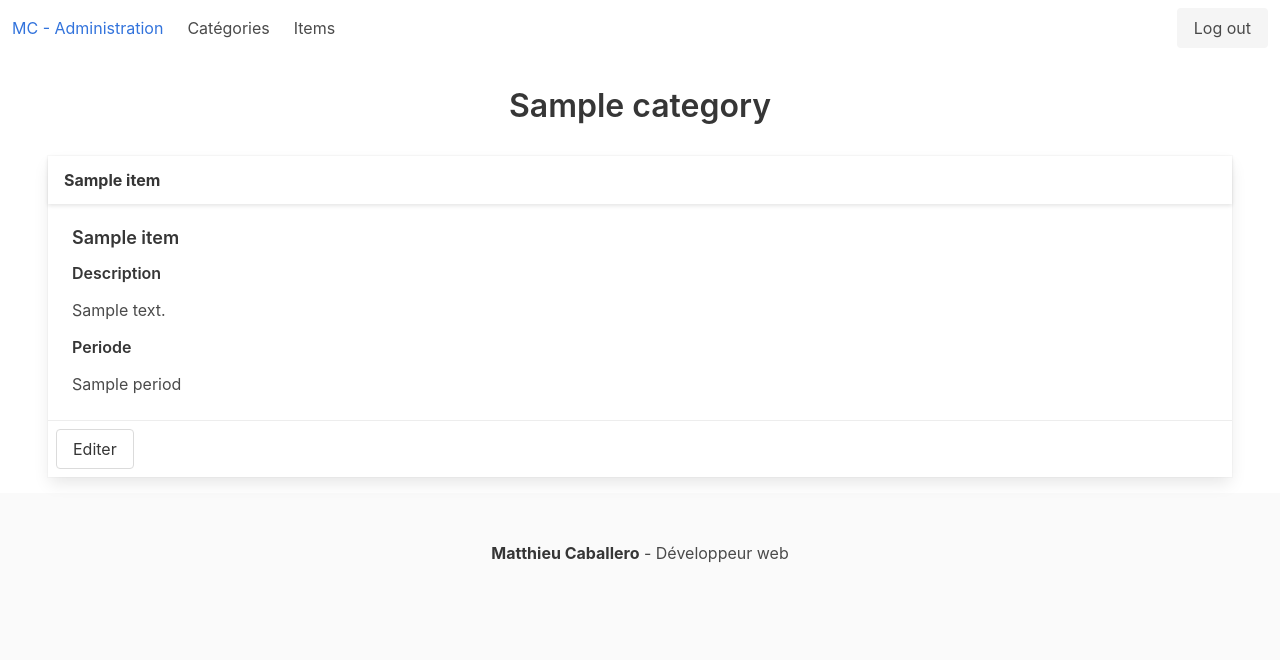
After one commit to matthieucaballero/mcwebsite, a Symfony app: template templates/admin/admin_category/associatedItems.html.twig in a window 1280 px wide. The commit adds this page. Shown: the top 660 px of the page. Run offline with Twig, Linux system fonts and the light colour scheme; the template is opened without the code that fills it: most values are stand-ins (such as "Sample title", 1, 10 or a date in 2020); some libraries are stand-ins or nearby versions.

Commit message:
L'admin se termine

```diff
--- a/src/Form/ItemType.php
+++ b/src/Form/ItemType.php
@@ -19,7 +19,7 @@ class ItemType extends AbstractType
             ->add('subtitle')
             ->add('period')
             ->add('description')
-            ->add('categories', EntityType::class,[
+            ->add('category', EntityType::class,[
                 'class' => Category::class,
                 'choice_label' => 'name'
             ])
--- /dev/null
+++ b/templates/admin/admin_category/associatedItems.html.twig
@@ -0,0 +1,34 @@
+{% extends 'admin/index.html.twig' %}
+
+{% block body %}
+
+<section class="container is-fluid">
+
+    <h2 class="title has-text-centered" style="margin: 1em;">{{category.name}}</h2>
+
+    {% for item in items %}
+    <div class="card" style="margin: 1em;">
+        <header class="card-header">
+          <p class="card-header-title">
+            {{item.title}}
+          </p>
+        </header>
+        <div class="card-content">
+          <div class="content">
+            <h5>{{item.subtitle}}</h5>
+            <h6>Description</h5>
+            <p>{{item.description}}</p>
+            <h6>Periode</h6>
+            <p>{{item.period}}</p>
+          </div>
+        </div>
+        <footer class="card-footer" style="padding: 0.5em;">
+            <a href="{{path('admin.item.edit', {id: item.id})}}" class="button ">Editer</a>
+        </footer>
+      </div>
+    {% endfor %}
+
+</section>
+
+
+{% endblock %}
--- a/templates/admin/admin_item/_itemform.html.twig
+++ b/templates/admin/admin_item/_itemform.html.twig
@@ -24,14 +24,14 @@
 <div class="field">
   <div class="label">{{ form_label(form.description, 'description') }}</div>
   <div class="control">
-    {{ form_widget(form.description, {'attr': {'class': 'input', 'type' :'textarea'}}) }}
+    {{ form_widget(form.description, {'attr': {'class': 'textarea', 'rows': '5'}}) }}
   </div>
 </div>
 
 <div class="field">
-  <div class="label">{{ form_label(form.categories, 'categories') }}</div>
+  <div class="label">{{ form_label(form.category, 'categories') }}</div>
   <div class="control">
-    {{ form_widget(form.categories, {'attr': {'class': 'select'}}) }}
+    <div class='select'> {{ form_widget(form.category) }} </div>
   </div>
 </div>
 
```
Also changed, not shown: src/Controller/Admin/AdminCategoryController.php (+30 -0 lines), src/Controller/Admin/AdminItemController.php (+38 -2 lines), src/Entity/Item.php (+0 -10 lines), templates/admin/admin_category/index.html.twig (+6 -2 lines), templates/admin/admin_item/edit.html.twig (added, +11 -0 lines), templates/admin/admin_item/index.html.twig (+7 -3 lines).
